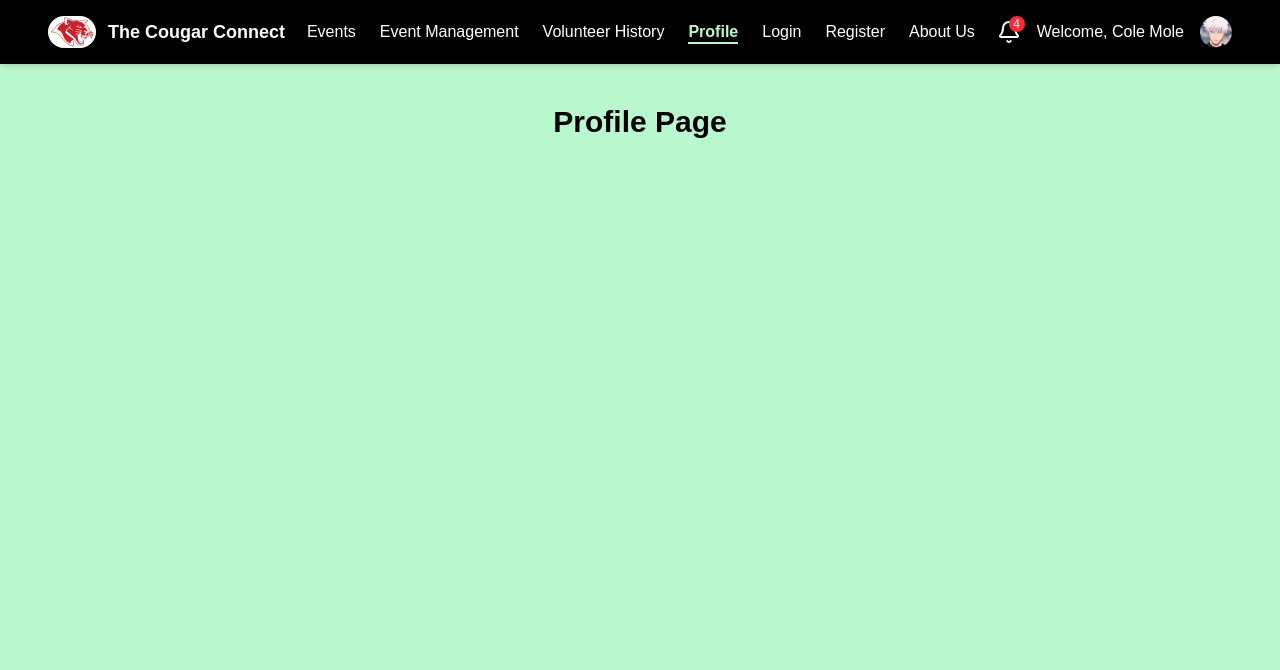
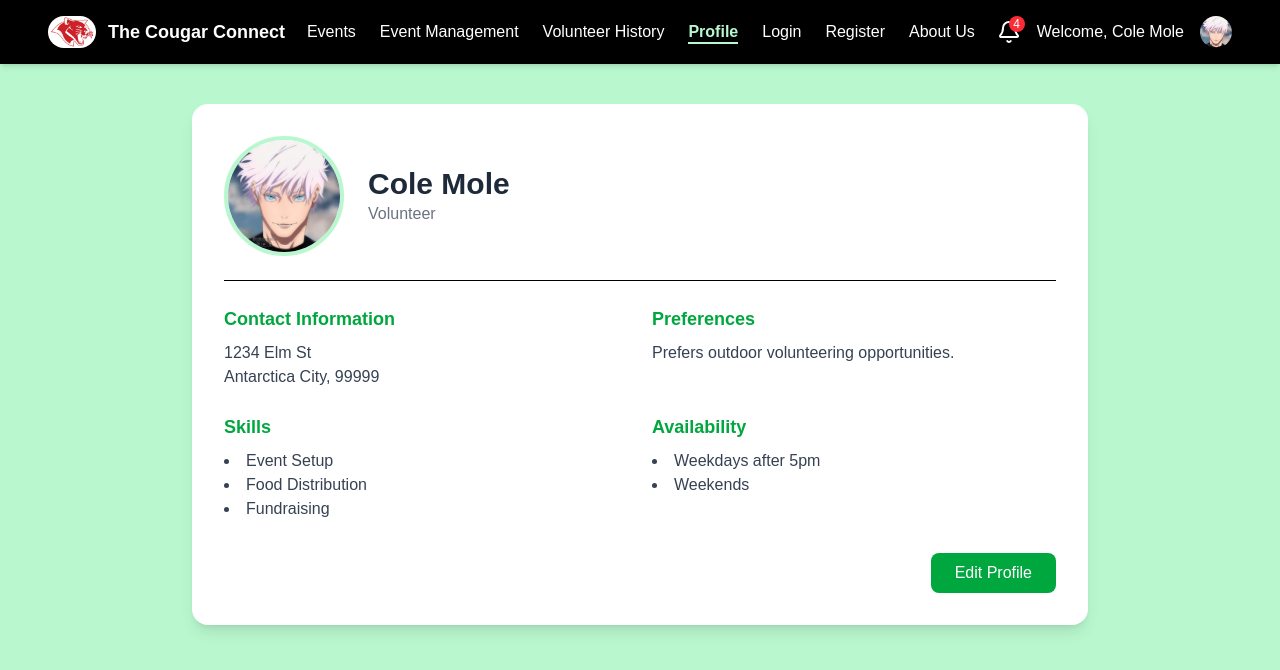
Before and after one commit to Colep39/4353-Project, a Next.js app in the folder frontend/: page /profile in a window 1280 px wide. Shown: the top 670 px of the page. Built offline with nearby package versions, Linux system fonts and the light colour scheme.

Commit message:
profile version 1, make editable later, small tweaks with cursor pointer

```diff
--- a/frontend/src/app/components/navbar/Navbar.jsx
+++ b/frontend/src/app/components/navbar/Navbar.jsx
@@ -98,7 +98,7 @@ return (
                 {notifications.length > 0 ? (
                   <ul className="divide-y divide-gray-200">
                     {notifications.map((note, idx) => (
-                      <li key={idx} className="p-3 hover:bg-gray-100">
+                      <li key={idx} className="p-3 hover:bg-gray-100 cursor-pointer">
                         {note}
                       </li>
                     ))}
--- a/frontend/src/app/components/profile/AdminProfile.jsx
+++ b/frontend/src/app/components/profile/AdminProfile.jsx
@@ -0,0 +1,65 @@
+"use client";
+import Image from 'next/image';
+
+const user = {
+  firstName: "Cole",
+  lastName: "Mole",
+  address1: "1234 Elm St",
+  address2: "",
+  city: "Antarctica City",
+  state: "",
+  zip: "99999",
+  profilePhoto: "/images/avatars/cole.jpg",
+  role: "Administrator",
+};
+
+export default function AdminProfile(){
+    return(
+        <>
+            <div className="bg-white p-8 rounded-2xl shadow-lg max-w-4xl mx-auto mt-10">
+                    {/* Header with photo + name */}
+                    <div className="flex items-center gap-6 border-b pb-6 mb-6">
+                      <Image
+                        src={user.profilePhoto}
+                        alt={`${user.firstName} ${user.lastName}`}
+                        width={120}
+                        height={120}
+                        className="rounded-full object-cover border-4 border-green-200"
+                      />
+                      <div>
+                        <h1 className="text-3xl font-bold text-gray-800">
+                          {user.firstName} {user.lastName}
+                        </h1>
+                        <p className="text-gray-500">{user.role}</p>
+                      </div>
+                    </div>
+
+                    {/* Contact Info */}
+                    <div className="grid grid-cols-1 md:grid-cols-2 gap-6 mb-6">
+                      <div>
+                        <h2 className="text-lg font-semibold text-green-600 mb-2">
+                          Contact Information
+                        </h2>
+                        <p className="text-gray-700">
+                          {user.address1} {user.address2 && `, ${user.address2}`}
+                        </p>
+                        <p className="text-gray-700">
+                          {user.city}, {user.state} {user.zip}
+                        </p>
+                      </div>
+
+
+                    </div>
+
+
+
+                    {/* Edit button */}
+                    <div className="mt-8 flex justify-end">
+                      <button className="px-6 py-2 bg-green-600 text-white rounded-lg hover:bg-green-700 transition cursor-pointer">
+                        Edit Profile
+                      </button>
+                    </div>
+            </div>
+        </>
+    );
+}
--- a/frontend/src/app/components/profile/VolunteerProfile.jsx
+++ b/frontend/src/app/components/profile/VolunteerProfile.jsx
@@ -0,0 +1,102 @@
+"use client";
+import Image from "next/image";
+
+const user = {
+  firstName: "Cole",
+  lastName: "Mole",
+  address1: "1234 Elm St",
+  address2: "",
+  city: "Antarctica City",
+  state: "",
+  zip: "99999",
+  skills: ["Event Setup", "Food Distribution", "Fundraising"],
+  preferences: "Prefers outdoor volunteering opportunities.",
+  availability: ["Weekdays after 5pm", "Weekends"],
+  profilePhoto: "/images/avatars/cole.jpg",
+  role: "Volunteer",
+};
+
+export default function VolunteerProfile() {
+  return (
+    <>
+      <div className="bg-white p-8 rounded-2xl shadow-lg max-w-4xl mx-auto mt-10">
+        {/* Header with photo + name */}
+        <div className="flex items-center gap-6 border-b pb-6 mb-6">
+          <Image
+            src={user.profilePhoto}
+            alt={`${user.firstName} ${user.lastName}`}
+            width={120}
+            height={120}
+            className="rounded-full object-cover border-4 border-green-200"
+          />
+          <div>
+            <h1 className="text-3xl font-bold text-gray-800">
+              {user.firstName} {user.lastName}
+            </h1>
+            <p className="text-gray-500">{user.role}</p>
+          </div>
+        </div>
+
+        {/* Contact Info */}
+        <div className="grid grid-cols-1 md:grid-cols-2 gap-6 mb-6">
+          <div>
+            <h2 className="text-lg font-semibold text-green-600 mb-2">
+              Contact Information
+            </h2>
+            <p className="text-gray-700">
+              {user.address1} {user.address2 && `, ${user.address2}`}
+            </p>
+            <p className="text-gray-700">
+              {user.city}, {user.state} {user.zip}
+            </p>
+          </div>
+
+          <div>
+            <h2 className="text-lg font-semibold text-green-600 mb-2">
+              Preferences
+            </h2>
+            <p className="text-gray-700">{user.preferences || "No preferences set."}</p>
+          </div>
+        </div>
+
+        {/* Skills and Availability */}
+        <div className="grid grid-cols-1 md:grid-cols-2 gap-6">
+          <div>
+            <h2 className="text-lg font-semibold text-green-600 mb-2">Skills</h2>
+            {user.skills.length > 0 ? (
+              <ul className="list-disc list-inside text-gray-700">
+                {user.skills.map((skill, idx) => (
+                  <li key={idx}>{skill}</li>
+                ))}
+              </ul>
+            ) : (
+              <p className="text-gray-500 italic">No skills listed.</p>
+            )}
+          </div>
+
+          <div>
+            <h2 className="text-lg font-semibold text-green-600 mb-2">
+              Availability
+            </h2>
+            {user.availability.length > 0 ? (
+              <ul className="list-disc list-inside text-gray-700">
+                {user.availability.map((slot, idx) => (
+                  <li key={idx}>{slot}</li>
+                ))}
+              </ul>
+            ) : (
+              <p className="text-gray-500 italic">No availability set.</p>
+            )}
+          </div>
+        </div>
+
+        {/* Edit button */}
+        <div className="mt-8 flex justify-end">
+          <button className="px-6 py-2 bg-green-600 text-white rounded-lg hover:bg-green-700 transition cursor-pointer">
+            Edit Profile
+          </button>
+        </div>
+      </div>
+    </>
+  );
+}
--- a/frontend/src/app/layout.js
+++ b/frontend/src/app/layout.js
@@ -15,7 +15,7 @@ const geistMono = Geist_Mono({
 export const metadata = {
   title: "Cougar Connect",
   description: "COSC 4353 Volunteering Project",
-  icons: { icon: '/images/favicon.png'},
+  icons: { icon: '/images/connect_logo.jpg'},
 };
 
 export default function RootLayout({ children }) {
--- a/frontend/src/app/login/page.jsx
+++ b/frontend/src/app/login/page.jsx
@@ -49,7 +49,7 @@ export default function RegisterPage() {
                   id="password" name="password" placeholder="Password" type="password"/>
                 <ErrorMessage name="password" component="div" className="text-red-300 text-sm"/>
               </div>
-              <button type="submit" className="bg-blue-600 text-white p-2 rounded hover:bg-blue-700 transition">Log In</button>
+              <button type="submit" className="bg-blue-600 text-white p-2 rounded hover:bg-blue-700 transition cursor-pointer">Log In</button>
               <Link className="text-blue-800 hover:text-blue-900 underline text-sm text-left" href="/forgot">Forgot Password?</Link>
               <Link className="text-blue-800 hover:text-blue-900 underline text-sm text-left" href="/register">Sign Up</Link>
             </Form>
--- a/frontend/src/app/profile/page.jsx
+++ b/frontend/src/app/profile/page.jsx
@@ -1,10 +1,12 @@
-
+import VolunteerProfile from '../components/profile/VolunteerProfile';
+import AdminProfile from '../components/profile/AdminProfile';
 
 export default function ProfilePage(){
     return(
         <>
             <div>
-                <h1 className="text-3xl font-bold text-center mt-10">Profile Page</h1>
+                <VolunteerProfile />
+                {/*<AdminProfile /> */}
             </div>
         </>
     );
--- a/frontend/src/app/register/page.jsx
+++ b/frontend/src/app/register/page.jsx
@@ -68,8 +68,8 @@ export default function RegisterPage() {
                   id="password" name="password" placeholder="Password" type="password"/>
                 <ErrorMessage name="password" component="div" className="text-red-300 text-sm"/>
               </div>
-              <button type="submit" className="bg-blue-600 text-white p-2 rounded hover:bg-blue-700 transition">Register</button>
-              <Link className="text-blue-800 hover:text-blue-900 underline text-sm text-left" href="/login">Already have an account? Log in</Link>
+              <button type="submit" className="bg-blue-600 text-white p-2 rounded hover:bg-blue-700 transition cursor-pointer">Register</button>
+              <p className="text-sm text-left">Already have an account? <Link className="text-blue-800 hover:text-blue-900 underline"  href="/login">Log in</Link></p>
             </Form>
           </Formik>
         </div>
```
